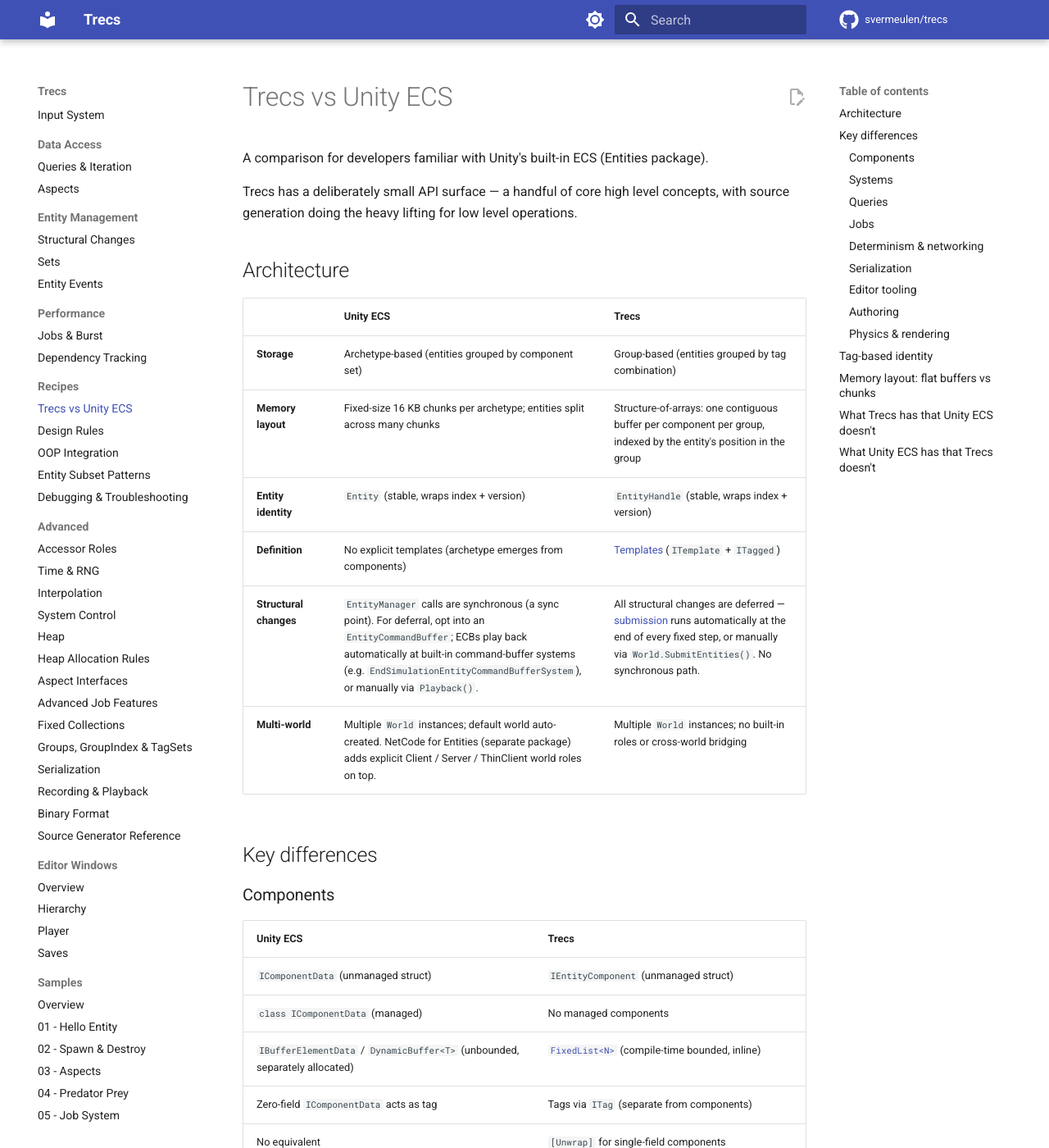
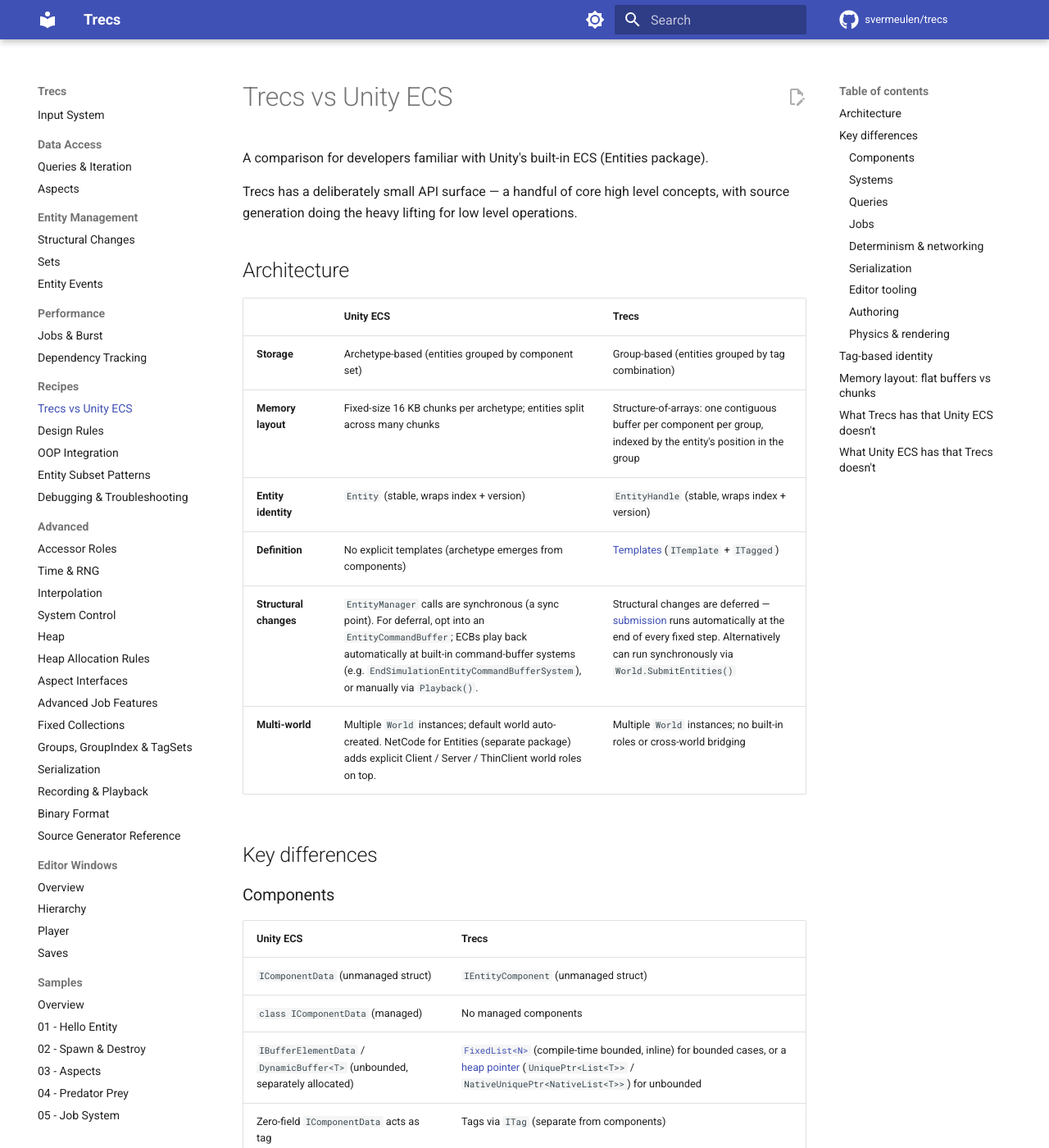
Before and after one commit to svermeulen/trecs, an MkDocs documentation site: the page built from docs/recipes/trecs-vs-unity-ecs.md, in a window 1280 px wide and 1400 px high. Shown: the whole window at 82% size. Built offline with MkDocs 1.6.1 and Material for MkDocs 9.7.7, drawn with Linux system fonts in a browser that asks for light colours; comment, search, counter and statistics services are not loaded.

Commit message:
Docs: mention heap pointers as the unbounded-data option in Trecs
The DynamicBuffer<T> comparison row only mentioned FixedList<N> on
the Trecs side, which covers bounded cases but leaves out the
unbounded equivalent — a heap pointer to a List<T> (or
NativeUniquePtr<NativeList<T>> for Burst). Added that as the
alternative so the row presents a complete answer.

Co-Authored-By: Claude <noreply@anthropic.com>

```diff
--- a/docs/recipes/trecs-vs-unity-ecs.md
+++ b/docs/recipes/trecs-vs-unity-ecs.md
@@ -12,7 +12,7 @@ Trecs has a deliberately small API surface — a handful of core high level conc
 | **Memory layout** | Fixed-size 16 KB chunks per archetype; entities split across many chunks | Structure-of-arrays: one contiguous buffer per component per group, indexed by the entity's position in the group |
 | **Entity identity** | `Entity` (stable, wraps index + version) | `EntityHandle` (stable, wraps index + version) |
 | **Definition** | No explicit templates (archetype emerges from components) | [Templates](../core/templates.md) (`ITemplate` + `ITagged`) |
-| **Structural changes** | `EntityManager` calls are synchronous (a sync point). For deferral, opt into an `EntityCommandBuffer`; ECBs play back automatically at built-in command-buffer systems (e.g. `EndSimulationEntityCommandBufferSystem`), or manually via `Playback()`. | All structural changes are deferred — [submission](../entity-management/structural-changes.md) runs automatically at the end of every fixed step, or manually via `World.SubmitEntities()`. No synchronous path. |
+| **Structural changes** | `EntityManager` calls are synchronous (a sync point). For deferral, opt into an `EntityCommandBuffer`; ECBs play back automatically at built-in command-buffer systems (e.g. `EndSimulationEntityCommandBufferSystem`), or manually via `Playback()`. | Structural changes are deferred — [submission](../entity-management/structural-changes.md) runs automatically at the end of every fixed step.  Alternatively can run synchronously via `World.SubmitEntities()` |
 | **Multi-world** | Multiple `World` instances; default world auto-created. NetCode for Entities (separate package) adds explicit Client / Server / ThinClient world roles on top. | Multiple `World` instances; no built-in roles or cross-world bridging |
 
 ## Key differences
@@ -23,7 +23,7 @@ Trecs has a deliberately small API surface — a handful of core high level conc
 |---|---|
 | `IComponentData` (unmanaged struct) | `IEntityComponent` (unmanaged struct) |
 | `class IComponentData` (managed) | No managed components |
-| `IBufferElementData` / `DynamicBuffer<T>` (unbounded, separately allocated) | [`FixedList<N>`](../advanced/fixed-collections.md) (compile-time bounded, inline) |
+| `IBufferElementData` / `DynamicBuffer<T>` (unbounded, separately allocated) | [`FixedList<N>`](../advanced/fixed-collections.md) (compile-time bounded, inline) for bounded cases, or a [heap pointer](../advanced/heap.md) (`UniquePtr<List<T>>` / `NativeUniquePtr<NativeList<T>>`) for unbounded |
 | Zero-field `IComponentData` acts as tag | Tags via `ITag` (separate from components) |
 | No equivalent | `[Unwrap]` for single-field components |
 | Singletons via `SystemAPI.GetSingleton<T>()` | Global state via `World.GlobalComponent<T>()` on a `Globals` template |
```
